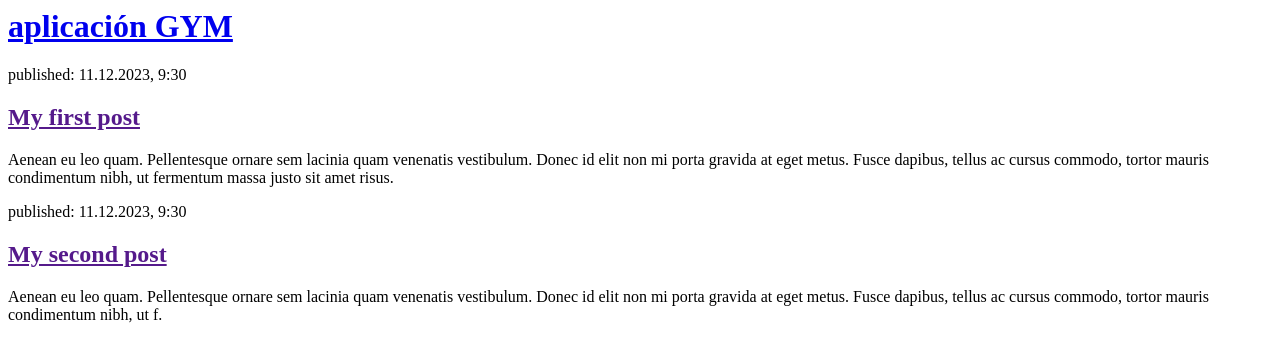
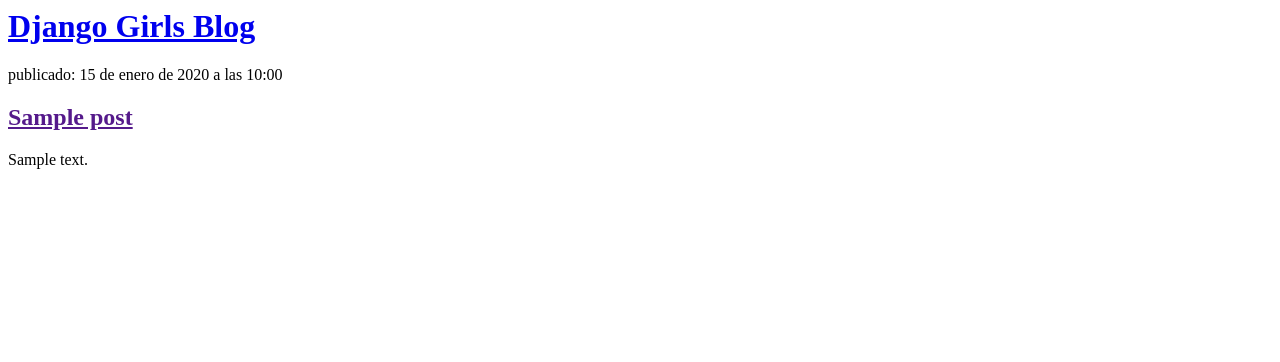
Before and after one commit to rafelbarcelo/panets, a Django app: template aplicación/templates/aplicación/post_list.html in a window 1280 px wide. Shown: the top 362 px of the page. Run offline with Django 4.2, Linux system fonts and the light colour scheme; the template is opened without the code that fills it: most values are stand-ins (such as "Sample title", 1, 10 or a date in 2020); parts of the project's set-up code (start-up, migrations or seed data) failed here and were passed over.

Commit message:
ikghjkgh

```diff
--- a/aplicación/templates/aplicación/post_list.html
+++ b/aplicación/templates/aplicación/post_list.html
@@ -1,22 +1,11 @@
-<html>
-    <head>
-        <title>aplicación GYM</title>
-    </head>
-    <body>
-        <div>
-            <h1><a href="/">aplicación GYM</a></h1>
-        </div>
+<div>
+    <h1><a href="/">Django Girls Blog</a></h1>
+</div>
 
-        <div>
-            <p>published: 11.12.2023, 9:30</p>
-            <h2><a href="">My first post</a></h2>
-            <p>Aenean eu leo quam. Pellentesque ornare sem lacinia quam venenatis vestibulum. Donec id elit non mi porta gravida at eget metus. Fusce dapibus, tellus ac cursus commodo, tortor mauris condimentum nibh, ut fermentum massa justo sit amet risus.</p>
-        </div>
-
-        <div>
-            <p>published: 11.12.2023, 9:30</p>
-            <h2><a href="">My second post</a></h2>
-            <p>Aenean eu leo quam. Pellentesque ornare sem lacinia quam venenatis vestibulum. Donec id elit non mi porta gravida at eget metus. Fusce dapibus, tellus ac cursus commodo, tortor mauris condimentum nibh, ut f.</p>
-        </div>
-    </body>
-</html>
+{% for post in posts %}
+    <div>
+        <p> publicado: {{ post.published_date }}</p>
+        <h2><a href="">{{ post.title }}</a></h2>
+        <p>{{ post.text|linebreaksbr }}</p>
+    </div>
+{% endfor %}
```
